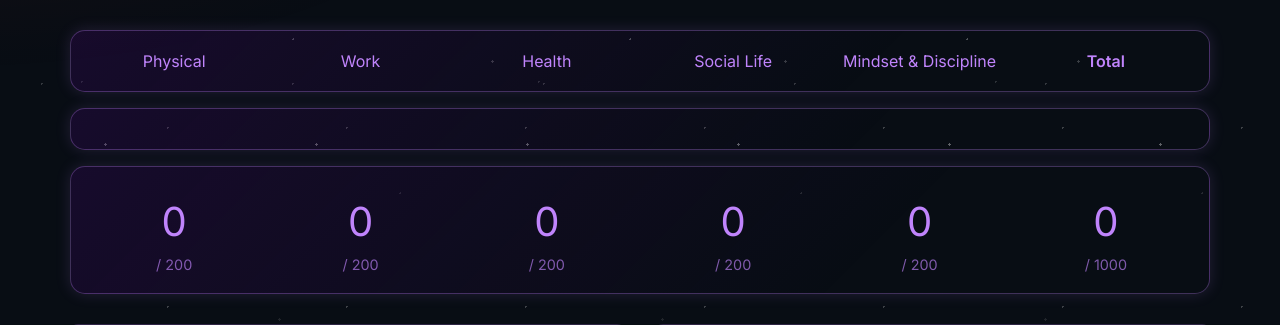
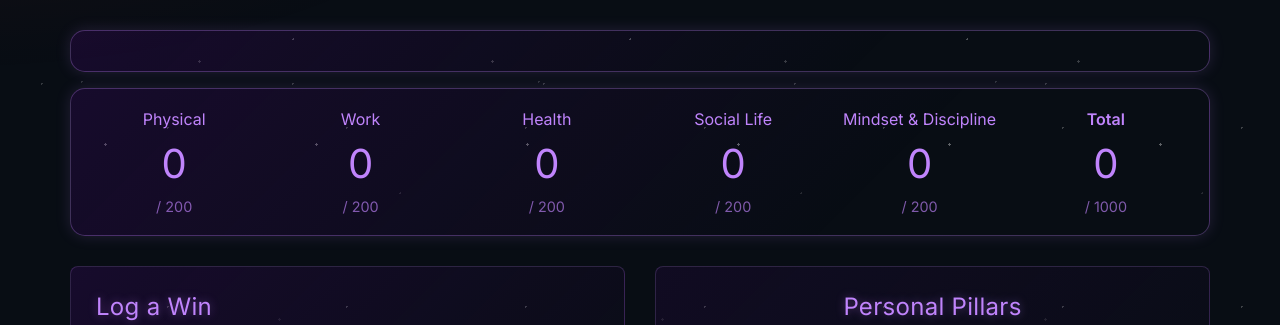
Before and after one commit to AdamKFar01/Winnerstrack, a Flask app: page / in a window 1280 px wide. Shown: the part 172-497 px from the top of the page. Run offline with Flask 3, Linux system fonts and the light colour scheme.

Commit message:
Fix dashboard level box: separate box above the titles/points card, not a third row

```diff
--- a/static/css/style.css
+++ b/static/css/style.css
@@ -246,36 +246,7 @@ html.light-mode .date-arrow-btn {
 }
 
 /* ── Summary cards ─────────────────────────────────────────── */
-.summary-cards {
-    display: flex;
-    flex-direction: column;
-    gap: 16px;
-    margin-bottom: 30px;
-}
-
-.summary-titles-row,
-.summary-points-row {
-    display: grid;
-    grid-template-columns: repeat(auto-fit, minmax(150px, 1fr));
-    gap: 20px;
-    background: linear-gradient(135deg, rgba(59, 7, 100, 0.3) 0%, transparent 70%);
-    border-radius: 15px;
-    box-shadow: 0 0 15px rgba(var(--color-primary-rgb), 0.15);
-    border: 1px solid rgba(var(--color-primary-rgb), 0.3);
-    padding: 20px;
-}
-
-.summary-title {
-    font-size: 1em;
-    font-weight: 400;
-    text-align: center;
-    text-shadow: none;
-    color: var(--color-primary);
-}
-
-.summary-title-total { font-weight: 600; }
-
-/* Its own separate box, distinct from the points row below it. Reserved for a future addition — shows the current level for now. */
+/* Its own separate box, sitting above the titles/points card below it. Reserved for a future addition — shows the current level for now. */
 .summary-level-bar {
     min-height: 36px;
     border-radius: 15px;
@@ -283,6 +254,7 @@ html.light-mode .date-arrow-btn {
     box-shadow: 0 0 15px rgba(var(--color-primary-rgb), 0.15);
     border: 1px solid rgba(var(--color-primary-rgb), 0.3);
     padding: 20px;
+    margin-bottom: 16px;
     display: flex;
     align-items: center;
     justify-content: center;
@@ -291,6 +263,32 @@ html.light-mode .date-arrow-btn {
     letter-spacing: 0.04em;
     color: var(--color-primary);
 }
+
+.summary-cards {
+    background: linear-gradient(135deg, rgba(59, 7, 100, 0.3) 0%, transparent 70%);
+    border-radius: 15px;
+    box-shadow: 0 0 15px rgba(var(--color-primary-rgb), 0.15);
+    border: 1px solid rgba(var(--color-primary-rgb), 0.3);
+    padding: 20px;
+    margin-bottom: 30px;
+}
+
+.summary-titles-row,
+.summary-points-row {
+    display: grid;
+    grid-template-columns: repeat(auto-fit, minmax(150px, 1fr));
+    gap: 20px;
+}
+
+.summary-title {
+    font-size: 1em;
+    font-weight: 400;
+    text-align: center;
+    text-shadow: none;
+    color: var(--color-primary);
+}
+
+.summary-title-total { font-weight: 600; }
 
 .summary-points-cell { text-align: center; }
 
@@ -2039,8 +2037,7 @@ html.light-mode .ai-event-status.success {
 }
 
 /* Summary cards */
-html.light-mode .summary-titles-row,
-html.light-mode .summary-points-row,
+html.light-mode .summary-cards,
 html.light-mode .summary-level-bar {
     background: linear-gradient(135deg, rgba(var(--color-primary-rgb), 0.1) 0%, transparent 70%);
     border-color: rgba(var(--color-primary-dark-rgb), 0.2);
--- a/templates/index.html
+++ b/templates/index.html
@@ -52,6 +52,7 @@
 
         <!-- Dashboard Tab -->
         <div class="tab-content active" id="dashboard">
+            <div class="summary-level-bar" id="dashboardLevelBar"></div>
             <div class="summary-cards">
                 <div class="summary-titles-row">
                     <div class="summary-title">Physical</div>
@@ -61,7 +62,6 @@
                     <div class="summary-title">Mindset &amp; Discipline</div>
                     <div class="summary-title summary-title-total">Total</div>
                 </div>
-                <div class="summary-level-bar" id="dashboardLevelBar"></div>
                 <div class="summary-points-row">
                     <div class="summary-points-cell">
                         <div class="points" id="physical-points">0</div>
```
